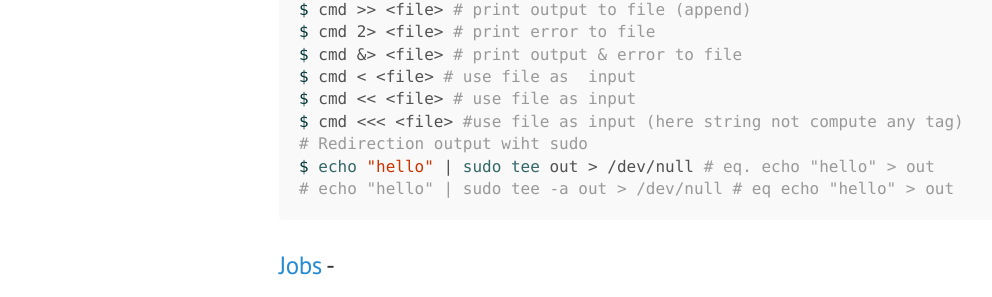
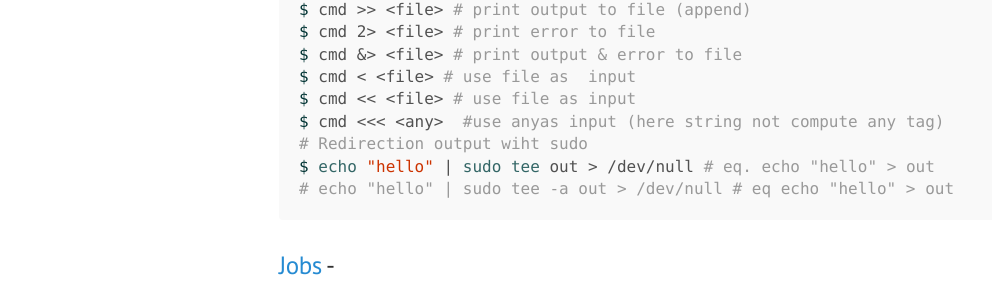
Before and after one commit to ibotdotout/ibotdotout.github.io, a Jekyll site: the page built from _posts/2014-06-27-unix.md, in a window 1280 px wide and 900 px high, scrolled down 983 px. Shown: the part 148-445 px from the top of the window, without its empty margins (1-993 px from the left). Built offline with Jekyll 4.4.1, drawn with Linux system fonts in a browser that asks for light colours; Markdown is read by kramdown in place of the engine named in the settings.

Commit message:
fix mistake with here string

```diff
--- a/_posts/2014-06-27-unix.md
+++ b/_posts/2014-06-27-unix.md
@@ -51,7 +51,7 @@ $ cmd 2> <file> # print error to file
 $ cmd &> <file> # print output & error to file
 $ cmd < <file> # use file as  input
 $ cmd << <file> # use file as input
-$ cmd <<< <file> #use file as input (here string not compute any tag)
+$ cmd <<< <any>  #use anyas input (here string not compute any tag)
 # Redirection output wiht sudo
 $ echo "hello" | sudo tee out > /dev/null # eq. echo "hello" > out
 # echo "hello" | sudo tee -a out > /dev/null # eq echo "hello" > out
```
